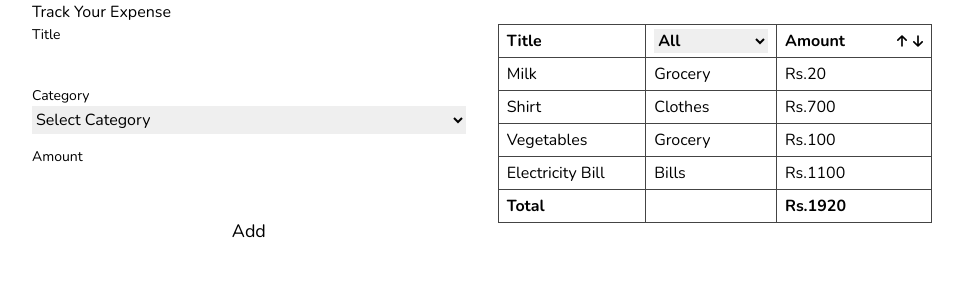
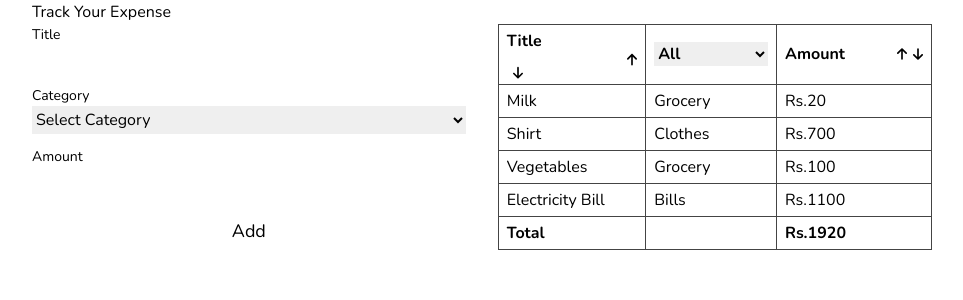
Before and after one commit to ManojBelbase/expense_tracker, a React (Vite) app: page / in a window 1280 px wide. Shown: the top 300 px of the page, without its empty margins (158-1121 px from the left). Built offline with nearby package versions, Linux system fonts and the light colour scheme.

Commit message:
sorting amount and title in ascending and desending order

```diff
--- a/src/components/ExpenseTable.jsx
+++ b/src/components/ExpenseTable.jsx
@@ -16,6 +16,7 @@
     (accu, curr) => accu + parseInt(curr.amount),
     0
   );
+  console.log("render");
   return (
     <>
       <Contextmenu
@@ -27,10 +28,53 @@
         setExpense={setExpense}
         seteditingRowId={seteditingRowId}
       />
-      <table className="expense-table" onClick={() => setMenuPosition({})}>
+      <table
+        className="expense-table"
+        onClick={() => {
+          if (menuPosition.left) {
+            setMenuPosition({});
+          }
+        }}
+      >
         <thead>
           <tr>
-            <th>Title</th>
+            <th>
+              <div>
+                <span>Title</span>
+                <svg
+                  xmlns="http://www.w3.org/2000/svg"
+                  width={10}
+                  viewBox="0 0 384 512"
+                  className="arrow up-arrow"
+                  onClick={() =>
+                    setExpenses((prevState) => [
+                      ...prevState.sort((a, b) =>
+                        b.title.localeCompare(a.title)
+                      ),
+                    ])
+                  }
+                >
+                  <title>Ascending</title>
+                  <path d="M214.6 41.4c-12.5-12.5-32.8-12.5-45.3 0l-160 160c-12.5 12.5-12.5 32.8 0 45.3s32.8 12.5 45.3 0L160 141.2V448c0 17.7 14.3 32 32 32s32-14.3 32-32V141.2L329.4 246.6c12.5 12.5 32.8 12.5 45.3 0s12.5-32.8 0-45.3l-160-160z" />
+                </svg>
+                <svg
+                  xmlns="http://www.w3.org/2000/svg"
+                  width={10}
+                  viewBox="0 0 384 512"
+                  className="arrow down-arrow"
+                  onClick={() =>
+                    setExpenses((prevState) => [
+                      ...prevState.sort((a, b) =>
+                        a.title.localeCompare(b.title)
+                      ),
+                    ])
+                  }
+                >
+                  <title>Descending</title>
+                  <path d="M169.4 470.6c12.5 12.5 32.8 12.5 45.3 0l160-160c12.5-12.5 12.5-32.8 0-45.3s-32.8-12.5-45.3 0L224 370.8 224 64c0-17.7-14.3-32-32-32s-32 14.3-32 32l0 306.7L54.6 265.4c-12.5-12.5-32.8-12.5-45.3 0s-12.5 32.8 0 45.3l160 160z" />
+                </svg>
+              </div>
+            </th>
             <th>
               <select onChange={(e) => setQuery(e.target.value.toLowerCase())}>
                 <option value="">All</option>
@@ -49,6 +93,11 @@
                   width={10}
                   viewBox="0 0 384 512"
                   className="arrow up-arrow"
+                  onClick={() =>
+                    setExpenses((prevState) => [
+                      ...prevState.sort((a, b) => b.amount - a.amount),
+                    ])
+                  }
                 >
                   <title>Ascending</title>
                   <path d="M214.6 41.4c-12.5-12.5-32.8-12.5-45.3 0l-160 160c-12.5 12.5-12.5 32.8 0 45.3s32.8 12.5 45.3 0L160 141.2V448c0 17.7 14.3 32 32 32s32-14.3 32-32V141.2L329.4 246.6c12.5 12.5 32.8 12.5 45.3 0s12.5-32.8 0-45.3l-160-160z" />
@@ -58,6 +107,11 @@
                   width={10}
                   viewBox="0 0 384 512"
                   className="arrow down-arrow"
+                  onClick={() => {
+                    setExpenses((prevState) => [
+                      ...prevState.sort((a, b) => a.amount - b.amount),
+                    ]);
+                  }}
                 >
                   <title>Descending</title>
                   <path d="M169.4 470.6c12.5 12.5 32.8 12.5 45.3 0l160-160c12.5-12.5 12.5-32.8 0-45.3s-32.8-12.5-45.3 0L224 370.8 224 64c0-17.7-14.3-32-32-32s-32 14.3-32 32l0 306.7L54.6 265.4c-12.5-12.5-32.8-12.5-45.3 0s-12.5 32.8 0 45.3l160 160z" />
```
